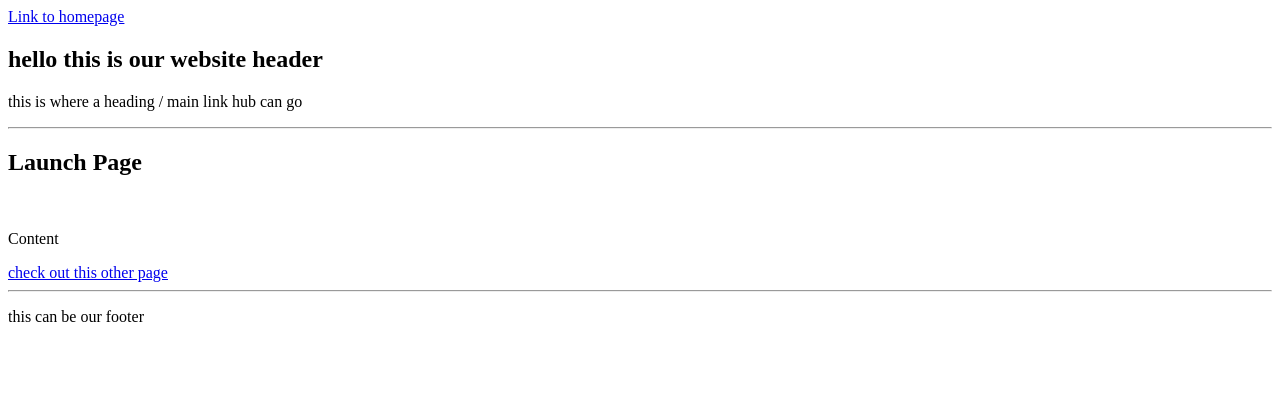
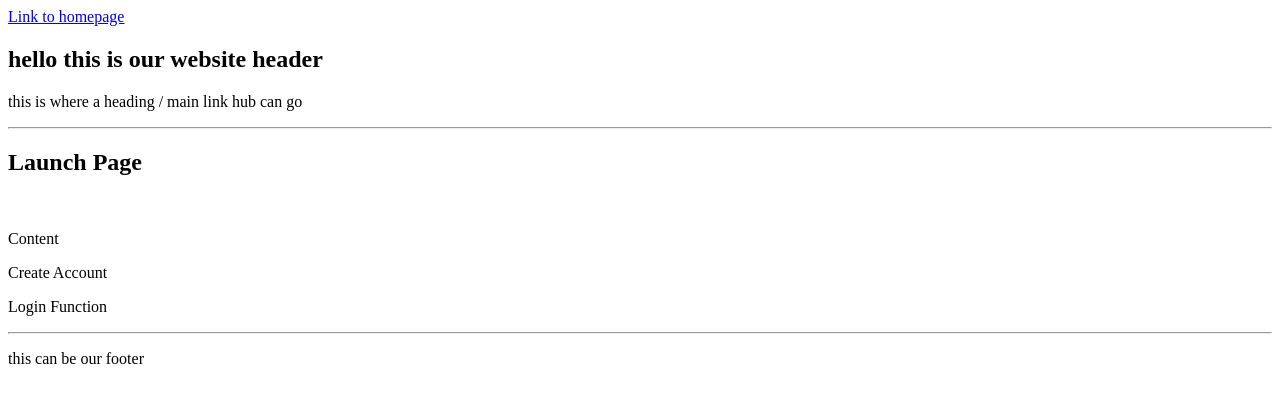
Before and after one commit to EshenkerStuySoftDev/SoftDevProj0, a Flask app: page / in a window 1280 px wide. Shown: the top 403 px of the page. Run offline with Flask 2, Linux system fonts and the light colour scheme.

Commit message:
db updated

```diff
--- a/app/templates/launch.html
+++ b/app/templates/launch.html
@@ -20,11 +20,12 @@
         {% extends "template.html" %}
         {% block content %}
 
-
         <h1> Launch Page </h1>
         <br>
         <p> Content </p>
-        <a href="/test"> check out this other page </a>
+
+        <p> Create Account </p> <!-- Forms -->
+        <p> Login Function </p>
 
         {% endblock %}
     </section>
```
Also changed, not shown: app/blog.db, 1 other file.
